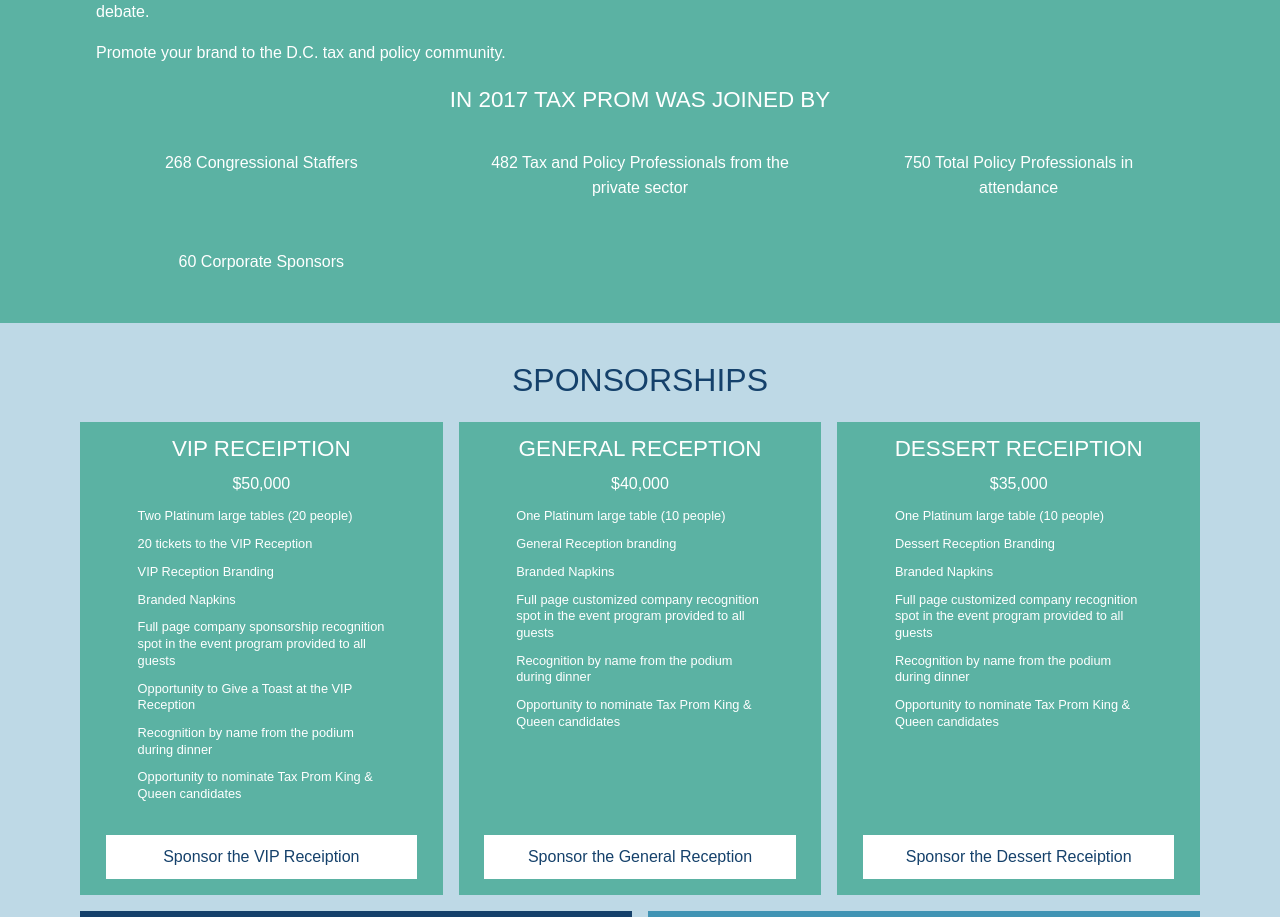
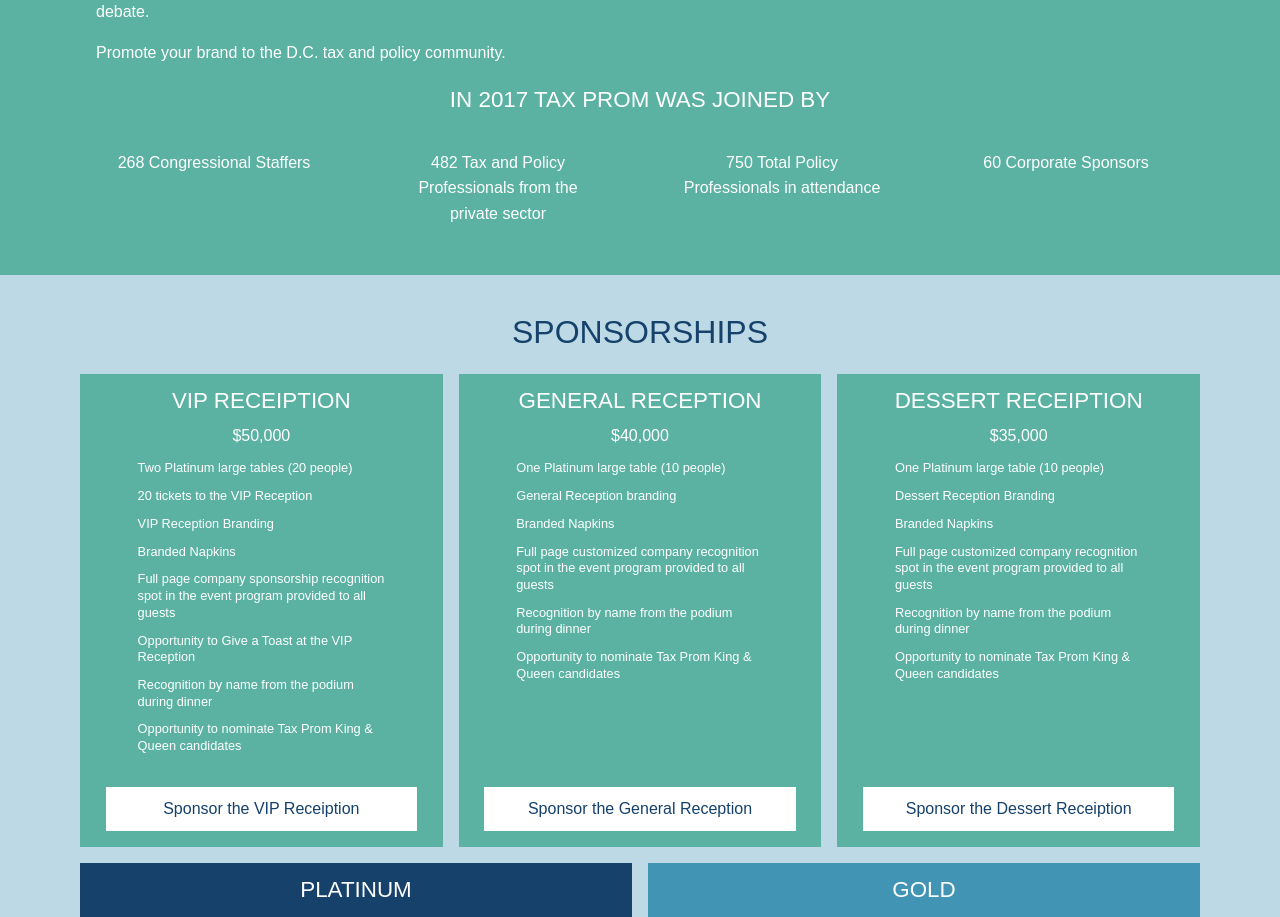
Before and after one commit to TaxFoundation/taxprom-2018, a React (Create React App) app: page / in a window 1280 px wide. Shown: the part 1420-2337 px from the top of the page. Built offline with nearby package versions, Linux system fonts and the light colour scheme; a web font is replaced by a local one.

Commit message:
Dynamic stats column numbers in details

```diff
--- a/src/sections/Details.js
+++ b/src/sections/Details.js
@@ -30,7 +30,7 @@ const StatisticsList = styled.ul`
   grid-template-columns: 1fr;
 
   @media (min-width: 700px) {
-    grid-template-columns: repeat(3, 1fr);
+    grid-template-columns: repeat(${props => props.statsNumber}, 1fr);
   }
 
   li {
@@ -56,7 +56,9 @@ const Details = props => (
           <div>Photos Go Here</div>
         </DetailsContainer>
         <h4>In 2017 Tax Prom was Joined By</h4>
-        <StatisticsList>{props.details.detailsStatistics.map((d, i) => <li key={`stat-${i}`}>{d}</li>)}</StatisticsList>
+        <StatisticsList statsNumber={props.details.detailsStatistics.length}>
+          {props.details.detailsStatistics.map((d, i) => <li key={`stat-${i}`}>{d}</li>)}
+        </StatisticsList>
       </SectionContainer>
     </BackgroundColorContainer>
   </div>
```
